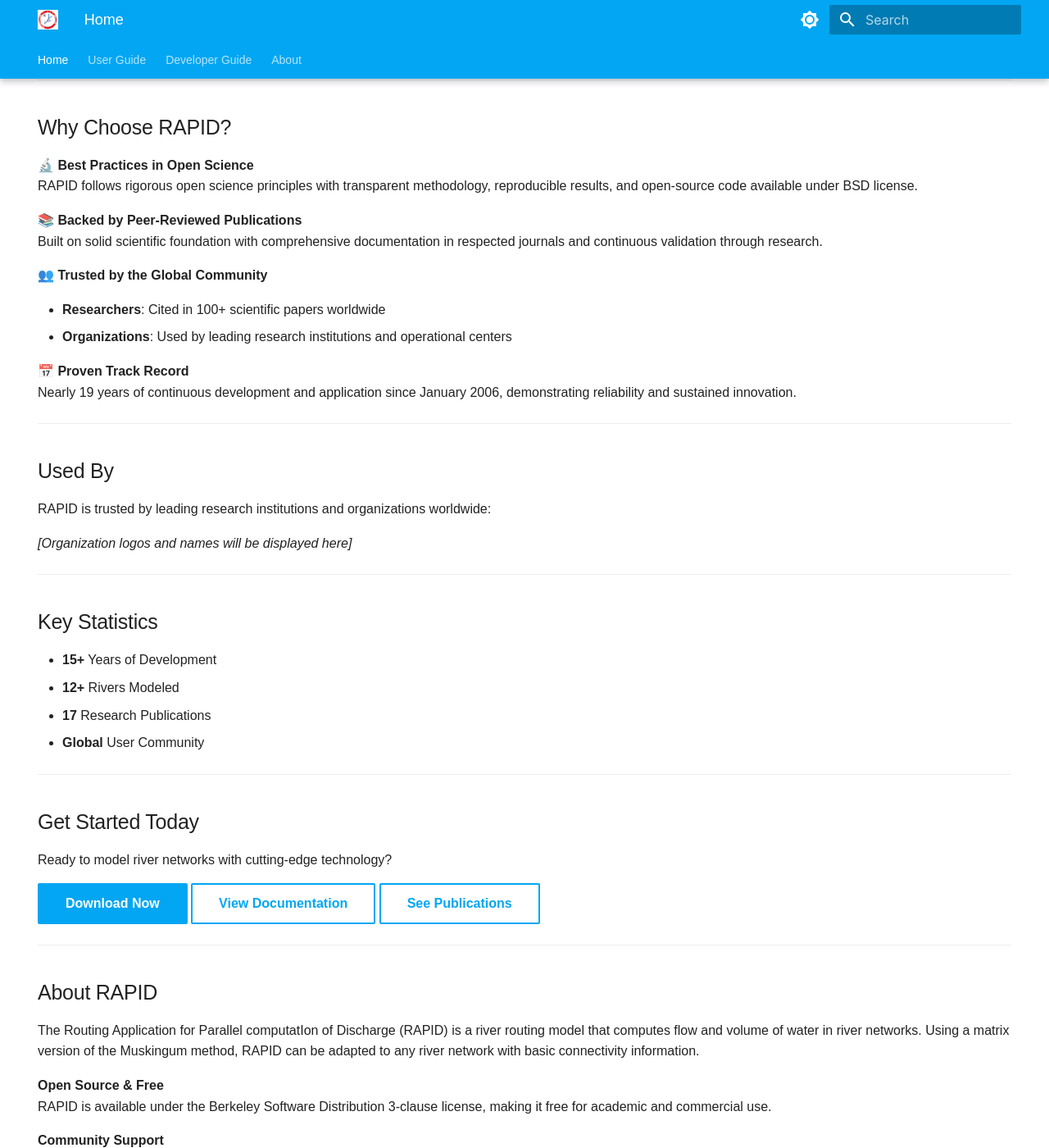
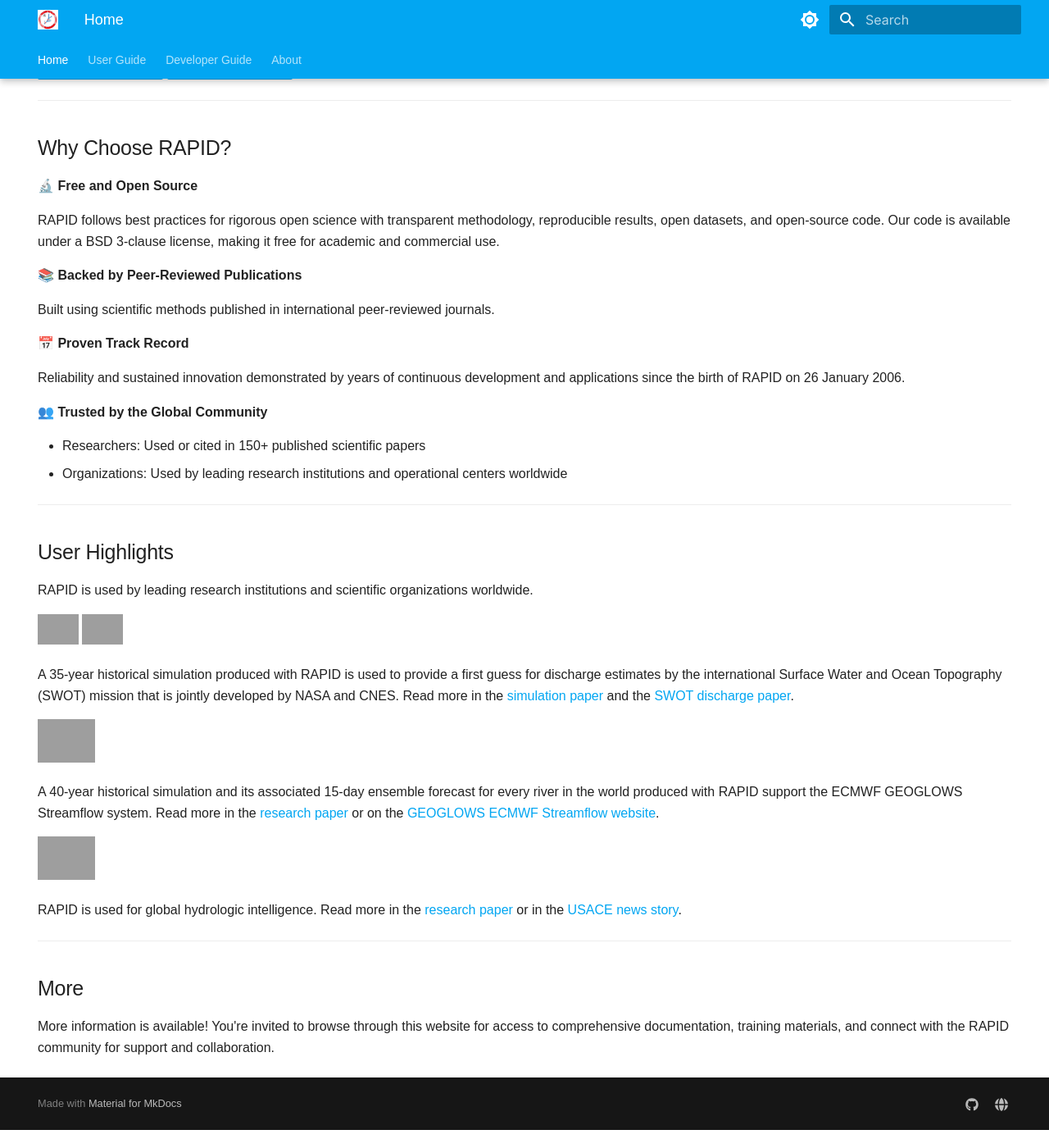
Before and after one commit to c-h-david/rapid-hub, an MkDocs documentation site: the page built from docs/index.md, in a window 1280 px wide and 1400 px high, scrolled down 298 px. Shown: the whole window at 82% size. Built offline with MkDocs 1.6.1 and Material for MkDocs 9.7.7, drawn with Linux system fonts in a browser that asks for light colours; after the commit the page ends 1676 px from its top, so only the background shows below that; some of the changed text lies outside the part shown; grey boxes are pictures that could not be loaded.

Commit message:
Fix: edit content.

```diff
--- a/docs/index.md
+++ b/docs/index.md
@@ -5,72 +5,99 @@ hide:
 ---
 
 # RAPID
-## Routing Application for Parallel computatIon of Discharge
 
-Advanced river network modeling software for high-performance computing of water flow and volume across thousands of river reaches.
+## Routing Application for Programmed Integration of Discharge
+
+Advanced river network modeling software for estimating water flow across
+thousands of river reaches. Efficient matrix-based computations. Adaptable to
+any dentritic river network with basic connectivity information.
 
 [Quick Start](user-guide/quick-start.md){ .md-button .md-button--primary }
-[Getting Started](user-guide/getting-started/overview.md){ .md-button }
+[User Guide](user-guide/getting-started/overview.md){ .md-button }
 
 ---
 
 ## Why Choose RAPID?
 
-**🔬 Best Practices in Open Science**
-RAPID follows rigorous open science principles with transparent methodology, reproducible results, and open-source code available under BSD license.
+🔬 **Free and Open Source**
 
-**📚 Backed by Peer-Reviewed Publications**
-Built on solid scientific foundation with comprehensive documentation in respected journals and continuous validation through research.
+RAPID follows best practices for rigorous open science with transparent
+methodology, reproducible results, open datasets, and open-source code. Our
+code is available under a BSD 3-clause license, making it free for academic and
+commercial use.
 
-**👥 Trusted by the Global Community**
+📚 **Backed by Peer-Reviewed Publications**
 
-- **Researchers**: Cited in 100+ scientific papers worldwide
-- **Organizations**: Used by leading research institutions and operational centers
+Built using scientific methods published in international peer-reviewed
+journals.
 
-**📅 Proven Track Record**
-Nearly 19 years of continuous development and application since January 2006, demonstrating reliability and sustained innovation.
+📅 **Proven Track Record**
+
+Reliability and sustained innovation demonstrated by years of continuous
+development and applications since the birth of RAPID on 26 January 2006.
+
+👥 **Trusted by the Global Community**
+
+- Researchers: Used or cited in 150+ published scientific papers
+- Organizations: Used by leading research institutions and operational
+  centers worldwide
 
 ---
 
-## Used By
+## User Highlights
 
-RAPID is trusted by leading research institutions and organizations worldwide:
+RAPID is used by leading research institutions and scientific organizations
+worldwide.
 
-*[Organization logos and names will be displayed here]*
+<img
+  src="https://www.nasa.gov/wp-content/uploads/2023/04/nasa-logo-web-rgb.png"
+  alt="NASA Logo"
+  width="50"
+/>
+<img
+  src="https://cnes.fr/sites/default/files/logos/logo-cnes-bleu-header-EN.png"
+  alt="CNES logo (blue)"
+  width="50"
+/>
+
+A 35-year historical simulation produced with RAPID is used to provide a first
+guess for discharge estimates by the international Surface Water and Ocean
+Topography (SWOT) mission that is jointly developed by NASA and CNES.
+Read more in the
+[simulation paper](https://doi.org/10.1029/2019WR025287)
+and the
+[SWOT discharge paper](https://doi.org/10.1029/2021WR031614).
+
+<img
+  src="https://climate.copernicus.eu/sites/default/files/custom-uploads/branding/ECMWF_Master_Logo_RGB.png"
+  alt="ECMWF Logo"
+  width="70"
+/>
+
+A 40-year historical simulation and its associated 15-day ensemble forecast for
+every river in the world produced with RAPID support the ECMWF GEOGLOWS
+Streamflow system.
+Read more in the
+[research paper](https://doi.org/10.1016/j.envsoft.2019.104501)
+or on the
+[GEOGLOWS ECMWF Streamflow website](https://geoglows.ecmwf.int/).
+
+<img
+ src="https://www.publications.usace.army.mil/Portals/76/Publications/EngineerStandardsGraphics/castle.gif"
+ alt="USACE Logo"
+ width="70"
+/>
+
+RAPID is used for global hydrologic intelligence.
+Read more in the
+[research paper](https://doi.org/10.1111/1752-1688.12456)
+or in the
+[USACE news story](https://www.erdc.usace.army.mil/Media/News-Stories/Article/3588678/understanding-global-hydrology/).
 
 ---
 
-## Key Statistics
+## More
 
-- **15+** Years of Development
-- **12+** Rivers Modeled
-- **17** Research Publications
-- **Global** User Community
-
----
-
-## Get Started Today
-
-Ready to model river networks with cutting-edge technology?
-
-[Download Now](user-guide/getting-started/installation.md){ .md-button .md-button--primary }
-[View Documentation](user-guide/tutorials/documents.md){ .md-button }
-[See Publications](about/publications.md){ .md-button }
-
----
-
-## About RAPID
-
-The Routing Application for Parallel computatIon of Discharge (RAPID) is a river routing model that computes flow and volume of water in river networks. Using a matrix version of the Muskingum method, RAPID can be adapted to any river network with basic connectivity information.
-
-**Open Source & Free**
-RAPID is available under the Berkeley Software Distribution 3-clause license, making it free for academic and commercial use.
-
-**Community Support**
-Access comprehensive documentation, training materials, and connect with the RAPID community for support and collaboration.
-
-[Quick Start](user-guide/quick-start.md)
-
-[GitHub Repository](https://github.com/c-h-david/rapid2)
-
-[Get Help](about/getting-help.md)
+More information is available! You're invited to browse through this website
+for access to comprehensive documentation, training materials, and connect with
+the RAPID community for support and collaboration.
```
